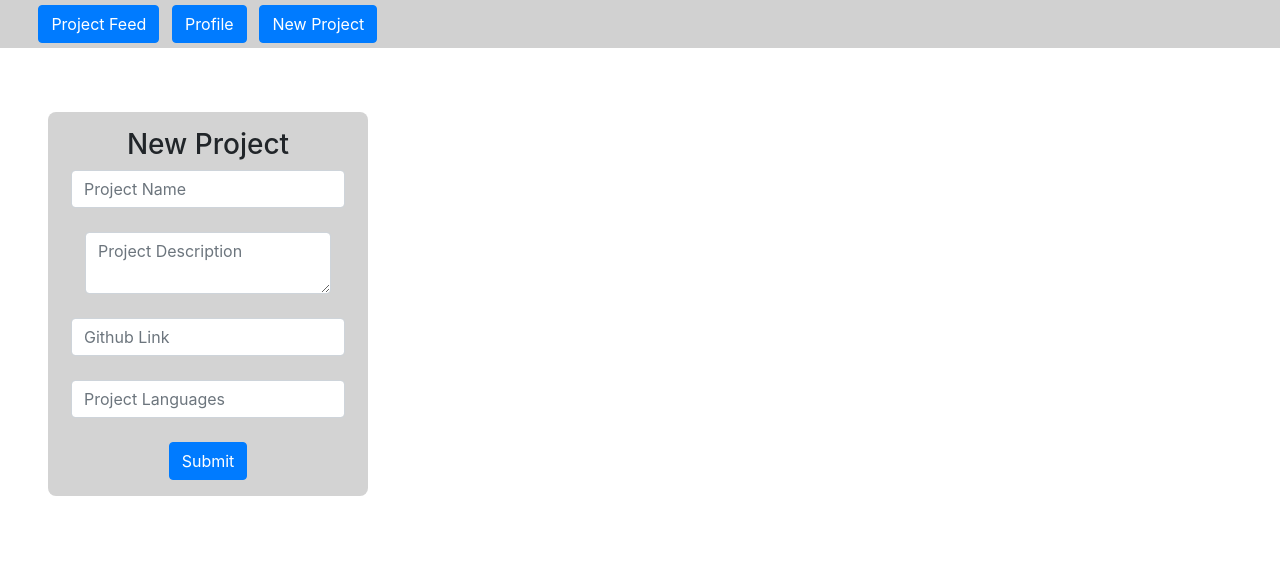
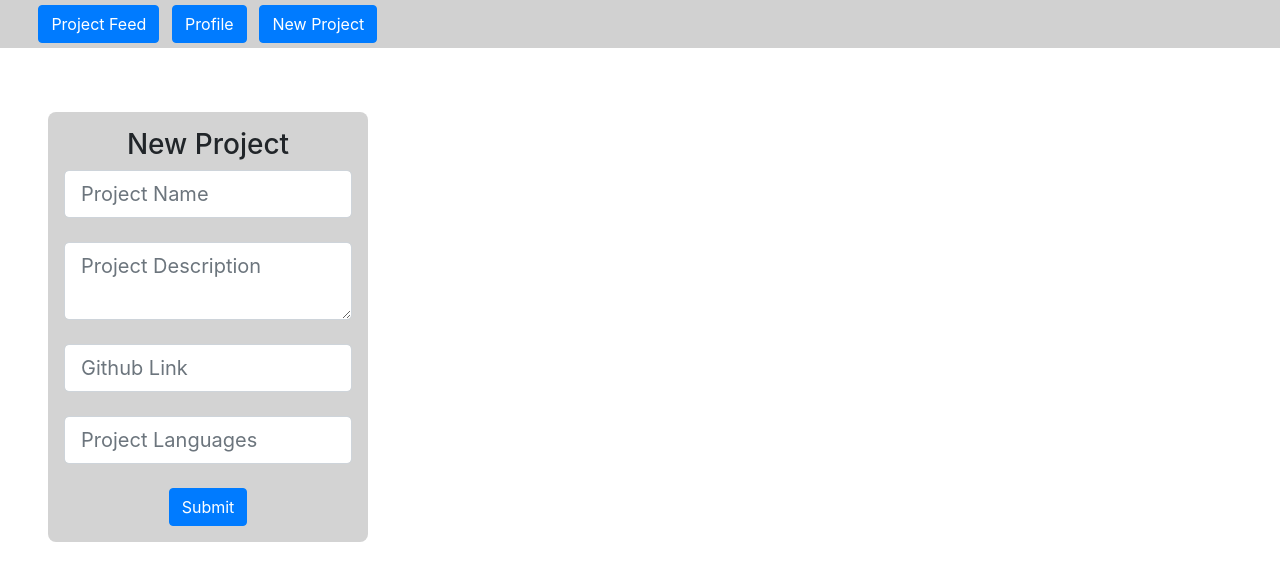
Before and after one commit to joelazarz/react-mod-4-project, a React (Create React App) app: page /new-project in a window 1280 px wide. Shown: the top 580 px of the page. Built offline with nearby package versions, Linux system fonts and the light colour scheme; no server answers.

Commit message:
project page

```diff
--- a/src/components/NewTaskForm.js
+++ b/src/components/NewTaskForm.js
@@ -33,10 +33,10 @@ export class NewTaskForm extends Component {
                 <div className="new-task-header"><i class="fas fa-sticky-note"></i> New Task</div>
                 <form onSubmit={this.submitHandler}>
                 <div className="form-group">
-                    <input type="text" name="name" placeholder="Task name..." value={name} onChange={this.changeHandler}/>
+                    <input className="form-control" type="text" name="name" placeholder="Task name..." value={name} onChange={this.changeHandler}/>
                 </div>
                 <div className="form-group">
-                    <input type="text" name="description" placeholder="Task Description..." value={description} onChange={this.changeHandler}/>
+                    <input className="form-control" type="text" name="description" placeholder="Task Description..." value={description} onChange={this.changeHandler}/>
                 </div>
                 <input class="btn btn-primary" type="submit" />
                 </form>
--- a/src/components/ProjectCss.css
+++ b/src/components/ProjectCss.css
@@ -10,7 +10,7 @@
     margin-right: 3em;
     display: flex;
     flex-direction: row;
-    justify-content: center;
+    justify-content: start;
 }
 
 .project-header h2 {
@@ -34,7 +34,7 @@
 .wip {
     width: 22vw;
     height: 80vh;
-    border: 0.5px solid black;
+    border: 0.5px solid rgb(112, 112, 112);
     border-radius: 0.5em;
     margin: 1em;
 }
@@ -42,7 +42,7 @@
 .todo {
     width: 22vw;
     height: 80vh;
-    border: 0.5px solid black;
+    border: 0.5px solid rgb(112, 112, 112);
     border-radius: 0.5em;
     margin: 1em;
 }
@@ -50,7 +50,7 @@
 .complete {
     width: 22vw;
     height: 80vh;
-    border: 0.5px solid black;
+    border: 0.5px solid  rgb(112, 112, 112);
     border-radius: 0.5em;
     margin: 1em;
 }
@@ -97,14 +97,15 @@
 .new-task-form {
     width: 22vw;
     height: 37.5vh;
-    border: 0.5px solid black;
+    border: 1px solid  rgb(112, 112, 112);
     border-radius: 0.5em;
     margin: 1em;
 }
 
 .new-task-form-content {
     margin-top: 1em;
-    margin-left: 3em;
+    margin-left: 1.5em;
+    margin-right: 1.5em
 }
 
 .new-task-form i.fas{
@@ -126,7 +127,7 @@
 .project-info {
     width: 22vw;
     height: 37.5vh;
-    border: 0.5px solid black;
+    border: 1px solid rgb(112, 112, 112);
     border-radius: 0.5em;
     margin: 1em;
 }
--- a/src/components/ProjectForm.js
+++ b/src/components/ProjectForm.js
@@ -41,7 +41,7 @@ class ProjectForm extends React.Component {
         <div className="form-group">
           <label>
             <input
-            className="form-control"
+            className="form-control form-control-lg"
             placeholder="Project Name"
             type="text"
             name="name"
@@ -53,7 +53,7 @@ class ProjectForm extends React.Component {
         <div className="form-group">
           <label>
             <textarea
-            className="form-control"
+            className="form-control form-control-lg"
             placeholder="Project Description"
             type="text" name="description"
             value={this.state.description}
@@ -64,7 +64,7 @@ class ProjectForm extends React.Component {
         <div className="form-group">
           <label>
             <input
-            className="form-control"
+            className="form-control form-control-lg"
             placeholder="Github Link"
             type="text"
             name="repo_link"
@@ -76,7 +76,7 @@ class ProjectForm extends React.Component {
         <div className="form-group">
           <label>
             <input
-            className="form-control"
+            className="form-control form-control-lg"
             placeholder="Project Languages"
             type="text"
             name="languages"
```
